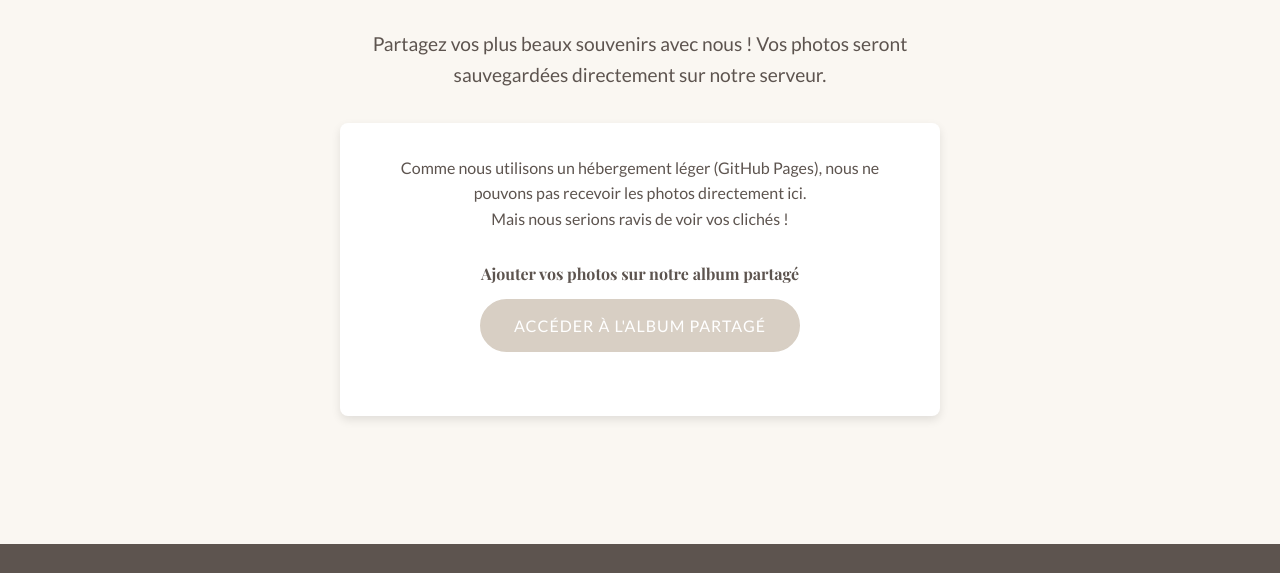
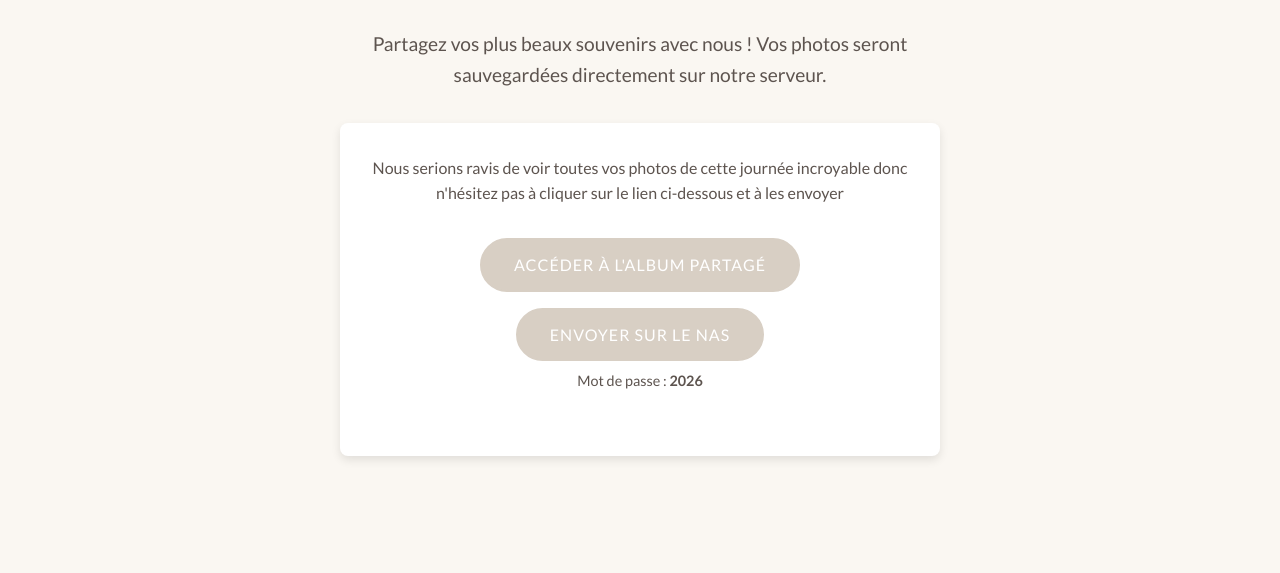
Before and after one commit to Vatel77/mariagebenegui.fr, a website: page index.html in a window 1280 px wide. Shown: the part 4129-4702 px from the top of the page. Drawn offline with nearby package versions, Linux system fonts and the light colour scheme; a web font is replaced by a local one.

Commit message:
Add files via upload

```diff
--- a/index.html
+++ b/index.html
@@ -137,17 +137,23 @@
                     style="background: var(--white); padding: 2rem; border-radius: 8px; box-shadow: 0 4px 10px rgba(0,0,0,0.1);">
 
                     <p style="margin-bottom: 2rem;">
-                        Comme nous utilisons un hébergement léger (GitHub Pages), nous ne pouvons pas recevoir les
-                        photos directement ici.<br>
-                        Mais nous serions ravis de voir vos clichés !
+                        Nous serions ravis de voir toutes vos photos de cette journée incroyable donc n'hésitez pas à
+                        cliquer sur le lien ci-dessous et à les envoyer
                     </p>
 
                     <div style="margin-bottom: 2rem;">
-                        <h4 style="margin-bottom: 1rem;">Ajouter vos photos sur notre album partagé</h4>
+
                         <a href="https://photos.app.goo.gl/9YVHHdyPJ97T7zyg7" target="_blank" class="btn"
-                            style="background-color: var(--secondary-color); border-color: var(--secondary-color);">
+                            style="background-color: var(--secondary-color); border-color: var(--secondary-color); margin-bottom: 1rem;">
                             Accéder à l'album partagé
                         </a>
+                        <br>
+                        <a href="https://ug.link/vatel-nas/photo/share/?id=1&pagetype=share&uuid=7939e818-4f97-41ad-b9e4-12f07e1d2e8f"
+                            target="_blank" class="btn"
+                            style="background-color: var(--secondary-color); border-color: var(--secondary-color);">
+                            Envoyer sur le NAS
+                        </a>
+                        <p style="margin-top: 0.5rem; font-size: 0.9rem;">Mot de passe : <strong>2026</strong></p>
                     </div>
                 </div>
             </div>
```
